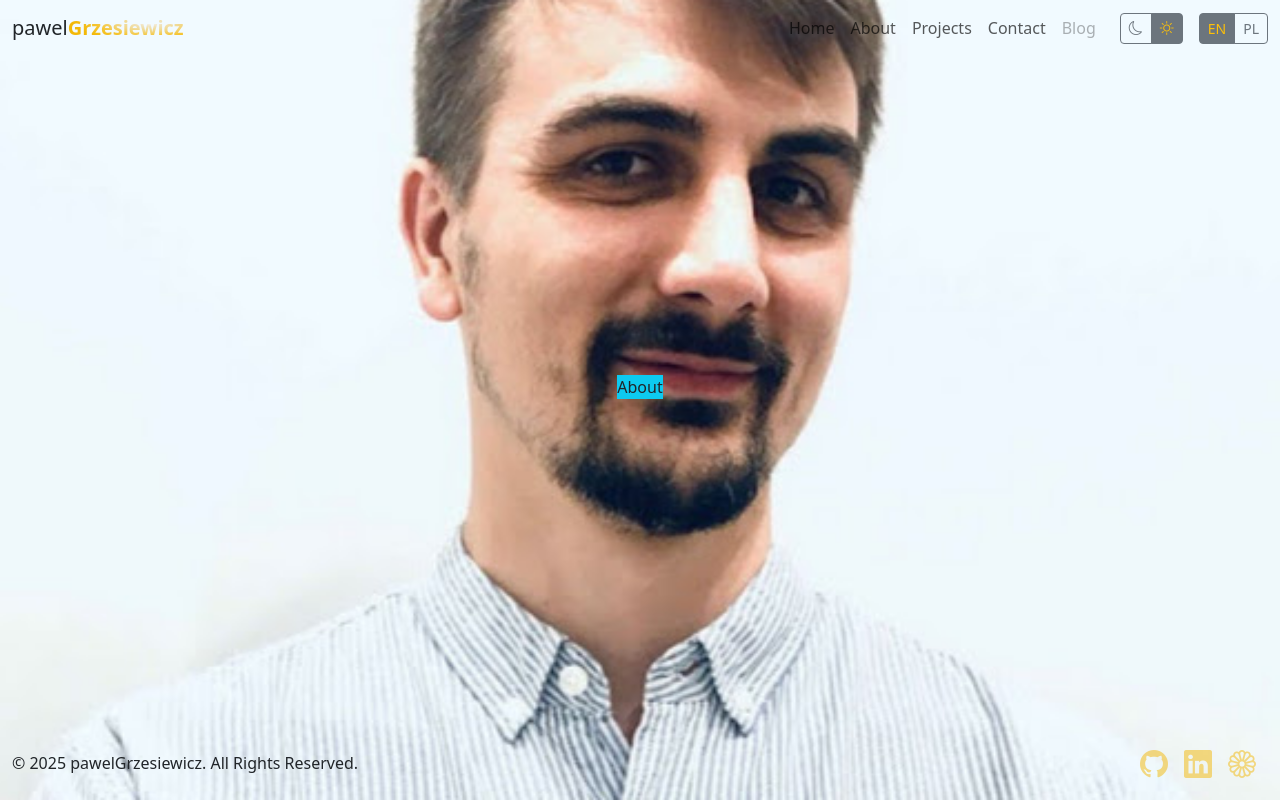
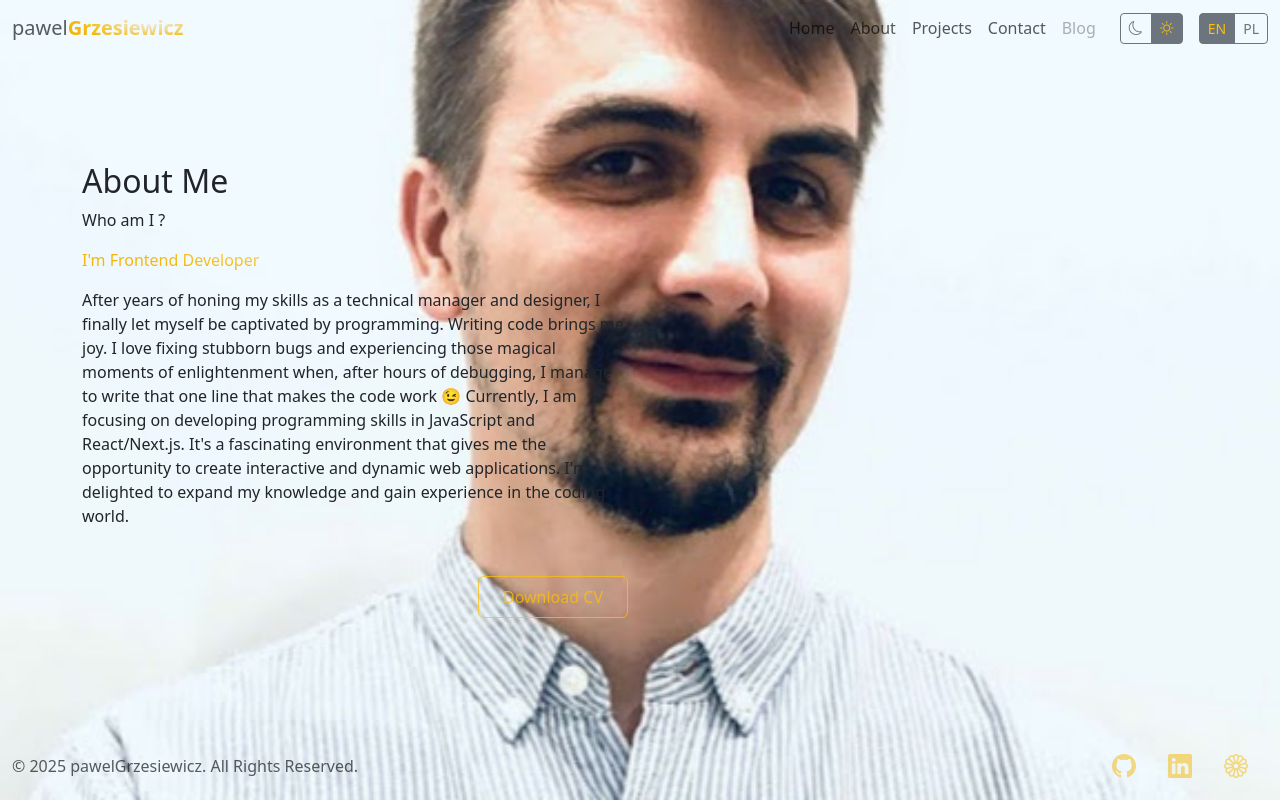
Before and after one commit to pawelGrzesiewicz/portfolio-site-bootstrap, a Next.js app: page /en/about in a window 1280 px wide. Built offline with nearby package versions, Linux system fonts and the light colour scheme.

Commit message:
added styles for About section and button with CV

```diff
--- a/src/app/globals.css
+++ b/src/app/globals.css
@@ -118,3 +118,19 @@ html[data-bs-theme='dark'] .tech-icon {
 .social-icon:hover {
     opacity: 1;
 }
+
+.pulsating-button {
+    animation: pulse 1.5s infinite;
+}
+
+@keyframes pulse {
+    0% {
+        box-shadow: 0 0 0 0 rgba(245, 197, 24, 0.5);
+    }
+    70% {
+        box-shadow: 0 0 20px 10px rgba(245, 197, 24, 0);
+    }
+    100% {
+        box-shadow: 0 0 0 0 rgba(245, 197, 24, 0);
+    }
+}
--- a/src/componets/About.tsx
+++ b/src/componets/About.tsx
@@ -1,11 +1,24 @@
 'use client';
 
+import { useTranslations } from 'next-intl';
 import React from 'react'
+import { Col, Container, Row } from 'react-bootstrap';
+import GetCv from './GetCv';
 
 export default function About() {
+  const t = useTranslations("AboutPage");
+
   return (
-    <div className='bg-info'>
-      About
-    </div>
+    <Container>
+      <Row>
+        <Col xs={12} md={8} xl={6} className="text-start">
+          <h2>{t('text-1')}</h2>
+          <p>{t('text-2')}</p>
+          <p className='text-gradient'>{t('text-3')}</p>
+          <p>{t('description')}</p>
+          <GetCv />
+        </Col>
+      </Row>
+    </Container>
   )
 }
--- a/src/componets/Footer.tsx
+++ b/src/componets/Footer.tsx
@@ -10,7 +10,7 @@ export default function Footer() {
     return (
         <Container fluid="xxl" className="py-3">
             <Row className="align-items-center">
-                <Col className="text-center text-md-start">
+                <Col className="text-center text-md-start text-body-secondary">
                     <p className="mb-0 d-none d-sm-flex">
                         &copy; 2025 pawelGrzesiewicz.&nbsp;
                         <span className='d-none d-md-flex'>{t('text')}</span>
@@ -23,11 +23,11 @@ export default function Footer() {
                             href={social.link}
                             target="_blank"
                             rel="noopener noreferrer"
-                            className="mx-2 "
+                            className="mx-3"
                         >
-                            {social.name === 'github' && <i className="bi bi-github fs-3 social-icon"></i>}
-                            {social.name === 'codewars' && <i className="bi bi-flower1 fs-3 social-icon"></i>}
-                            {social.name === 'linkedin' && <i className="bi bi-linkedin fs-3 social-icon"></i>}
+                            {social.name === 'github' && <i className="bi bi-github fs-4 social-icon"></i>}
+                            {social.name === 'codewars' && <i className="bi bi-flower1 fs-4 social-icon"></i>}
+                            {social.name === 'linkedin' && <i className="bi bi-linkedin fs-4 social-icon"></i>}
                         </Link>
                     ))}
                 </Col>
--- /dev/null
+++ b/src/componets/GetCv.tsx
@@ -0,0 +1,22 @@
+import { useTranslations } from 'next-intl';
+import Link from 'next/link';
+import React from 'react';
+import { Button } from 'react-bootstrap';
+
+export default function GetCv() {
+    const t = useTranslations("AboutPage");
+
+    return (
+        <div className="text-center mt-5 d-flex justify-content-md-end justify-content-center">
+            <Link
+                href="https://drive.google.com/file/d/1FKL2MzXiutYH6hU9IoQzeLeKUoR36Ks6/view?usp=drive_link"
+                target="_blank"
+                rel="noreferrer"
+            >
+                <Button variant="outline-warning" className="px-4 py-2 opacity-75 pulsating-button">
+                    {t('getCv')}
+                </Button>
+            </Link>
+        </div>
+    );
+}
--- a/src/componets/Logo.tsx
+++ b/src/componets/Logo.tsx
@@ -3,7 +3,7 @@ import React from 'react'
 export default function Logo() {
     return (
         <>
-            <span className="text-tertiary fw-light">pawel</span>
+            <span className="text-body-secondary fw-light">pawel</span>
             <span className="text-gradient fw-bold">Grzesiewicz</span>
         </>
     )
--- a/src/componets/Navigation/SwitchDarkMode.tsx
+++ b/src/componets/Navigation/SwitchDarkMode.tsx
@@ -10,10 +10,9 @@ export default function SwitchDarkMode() {
   const [isDark, setIsDark] = useState(false);
 
   useEffect(() => {
-    // Pobierz zapisany temat z localStorage lub ustaw "light" jako domyślny
     const savedTheme = localStorage.getItem('theme') || 'light';
     setIsDark(savedTheme === 'dark');
-    toggleTheme(savedTheme as "dark" | "light"); // Ustaw temat przy załadowaniu
+    toggleTheme(savedTheme as "dark" | "light");
   }, [toggleTheme]);
 
   function handleThemeChange(newTheme: "dark" | "light") {
--- a/src/messages/en.json
+++ b/src/messages/en.json
@@ -20,13 +20,12 @@
       "typed-text-2": "Web Designer"
     },
 
-    "getCv": "Download CV",
-
     "AboutPage": {
       "text-1": "About Me",
       "text-2": "Who am I ?",
       "text-3": "I'm Frontend Developer",
-      "description" : "After years of honing my skills as a technical manager and designer, I finally let myself be captivated by programming. Writing code brings me joy. I love fixing stubborn bugs and experiencing those magical moments of enlightenment when, after hours of debugging, I manage to write that one line that makes the code work \uD83D\uDE09 Currently, I am focusing on developing programming skills in JavaScript and React/Next.js. It's a fascinating environment that gives me the opportunity to create interactive and dynamic web applications. I'm delighted to expand my knowledge and gain experience in the coding world."
+      "description" : "After years of honing my skills as a technical manager and designer, I finally let myself be captivated by programming. Writing code brings me joy. I love fixing stubborn bugs and experiencing those magical moments of enlightenment when, after hours of debugging, I manage to write that one line that makes the code work \uD83D\uDE09 Currently, I am focusing on developing programming skills in JavaScript and React/Next.js. It's a fascinating environment that gives me the opportunity to create interactive and dynamic web applications. I'm delighted to expand my knowledge and gain experience in the coding world.",
+      "getCv": "Download CV"
     },
 
     "ProjectsPage": {
--- a/src/messages/pl.json
+++ b/src/messages/pl.json
@@ -20,13 +20,12 @@
       "typed-text-2": "Projektantem stron internetowych"
     },
 
-    "getCv": "Pobierz CV",
-
     "AboutPage": {
       "text-1": "O mnie",
       "text-2": "Kim jestem ?",
       "text-3": "Jestem Frontend Developerem",
-      "description" : "Po latach doskonalenia umiejętności jako menedżer techniczny i projektant, wreszcie pozwoliłem sobie zafascynować się programowaniem. Pisanie kodu sprawia mi radość. Uwielbiam rozwiązywać uparte błędy i doświadczać tych magicznych momentów oświecenia, kiedy po godzinach debugowania udaje mi się napisać tę jedną linię, która sprawia, że kod działa \uD83D\uDE09 Obecnie skupiam się na rozwijaniu umiejętności programowania w języku JavaScript i frameworku React/Next.js. To fascynujące środowisko, które daje mi możliwość tworzenia interaktywnych i dynamicznych aplikacji internetowych. Cieszę się, że mogę poszerzać moją wiedzę i zdobywać doświadczenie w świecie programowania."
+      "description" : "Po latach doskonalenia umiejętności jako menedżer techniczny i projektant, wreszcie pozwoliłem sobie zafascynować się programowaniem. Pisanie kodu sprawia mi radość. Uwielbiam rozwiązywać uparte błędy i doświadczać tych magicznych momentów oświecenia, kiedy po godzinach debugowania udaje mi się napisać tę jedną linię, która sprawia, że kod działa \uD83D\uDE09 Obecnie skupiam się na rozwijaniu umiejętności programowania w języku JavaScript i frameworku React/Next.js. To fascynujące środowisko, które daje mi możliwość tworzenia interaktywnych i dynamicznych aplikacji internetowych. Cieszę się, że mogę poszerzać moją wiedzę i zdobywać doświadczenie w świecie programowania.",
+      "getCv": "Pobierz CV"
     },
 
     "ProjectsPage": {
```
